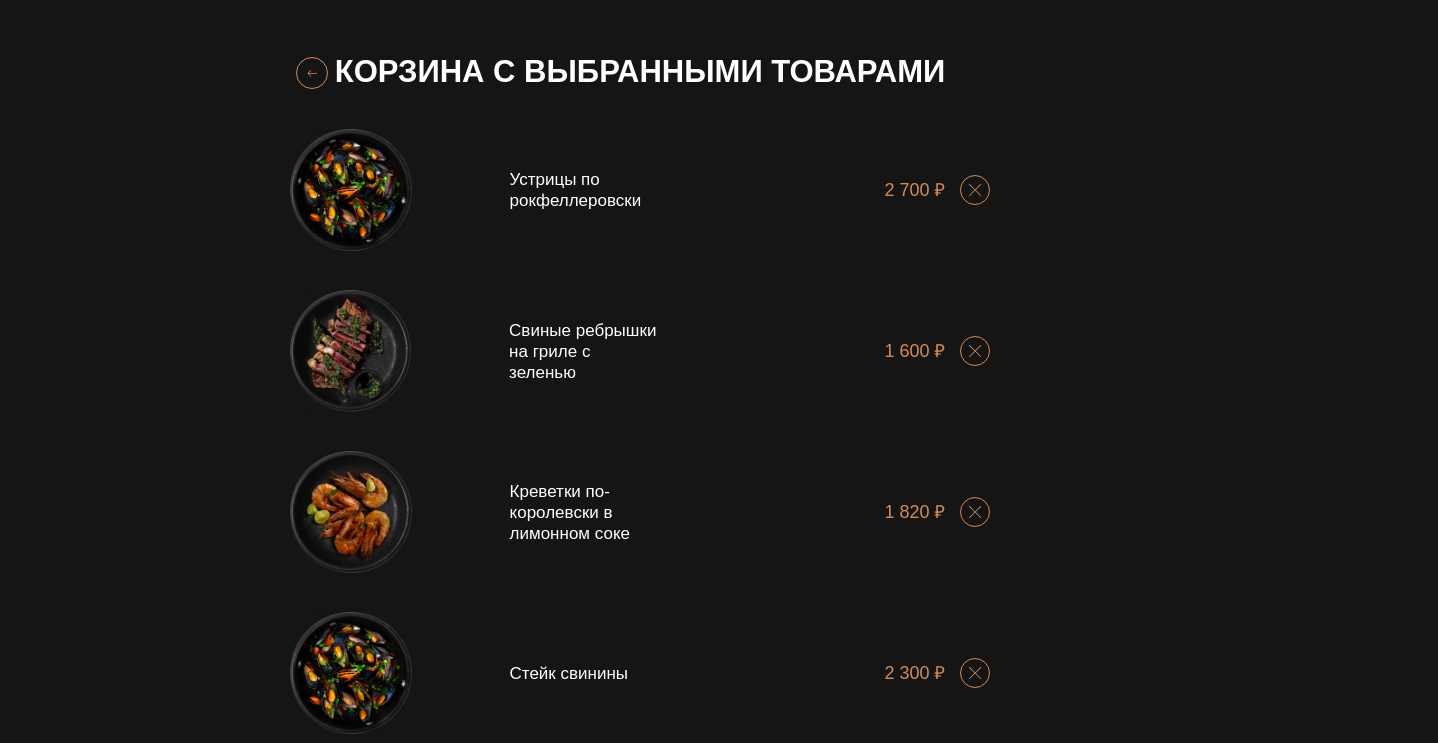
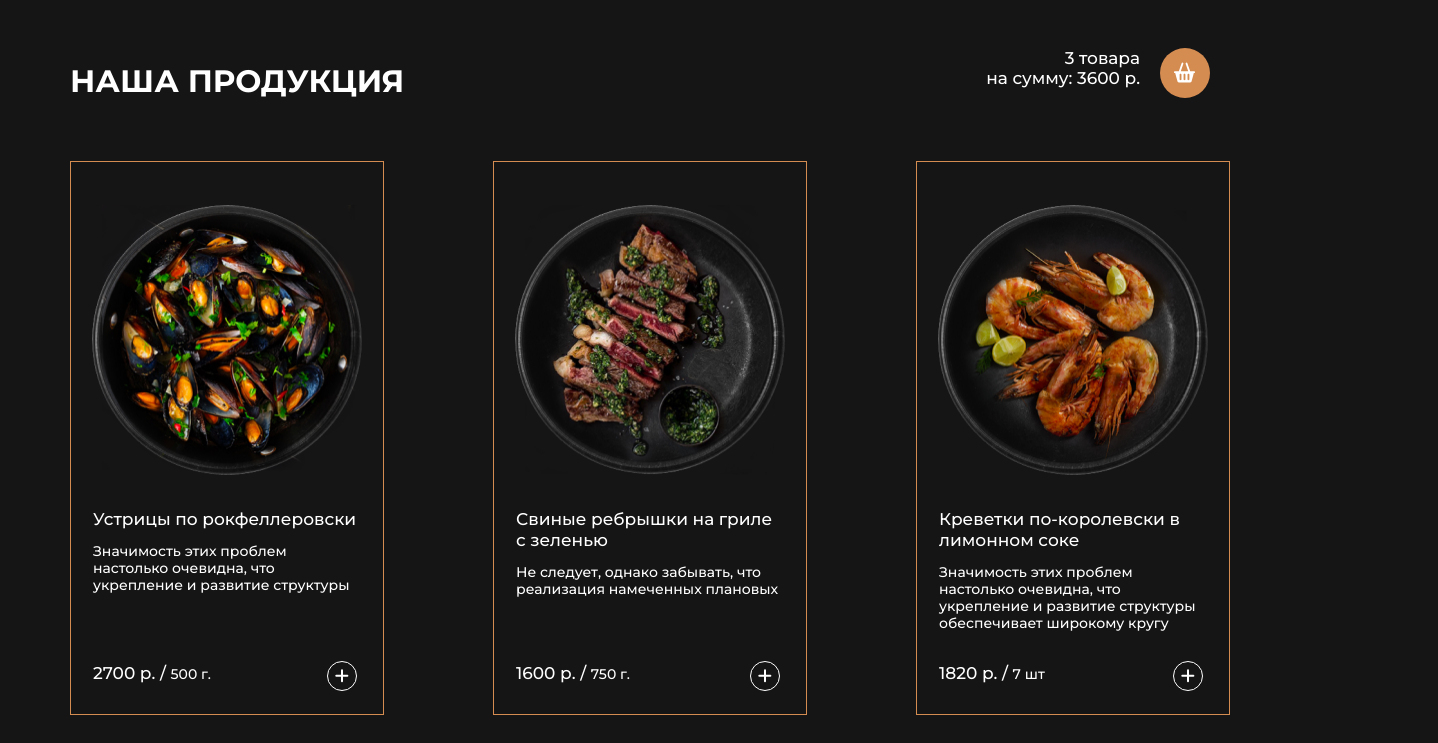
Before and after one commit to Hahahoj/pizzaville, a React (Create React App) app: page / in a window 1280 px wide. Shown: the top 743 px of the page, 1438 px wide, since content can reach past the window. Built offline with nearby package versions, Linux system fonts and the light colour scheme.

Commit message:
fix: добавлен вызов первых работ при старте и закоментирован вызов последней

```diff
--- a/src/index.js
+++ b/src/index.js
@@ -1,12 +1,15 @@
 import React from 'react';
 import ReactDOM from 'react-dom/client';
 import './index.css';
-//import App from './App';
+import App from './App';
 import App2 from './App2';
 
 const root = ReactDOM.createRoot(document.getElementById('root'));
 root.render(
   <React.StrictMode>
-    <App2 />
+    {/* Домашние задания до 23.09.2022 */}
+    <App />
+    {/* Домашнее задание от 23.09.2022
+    <App2 /> */}
   </React.StrictMode>
 );
```
